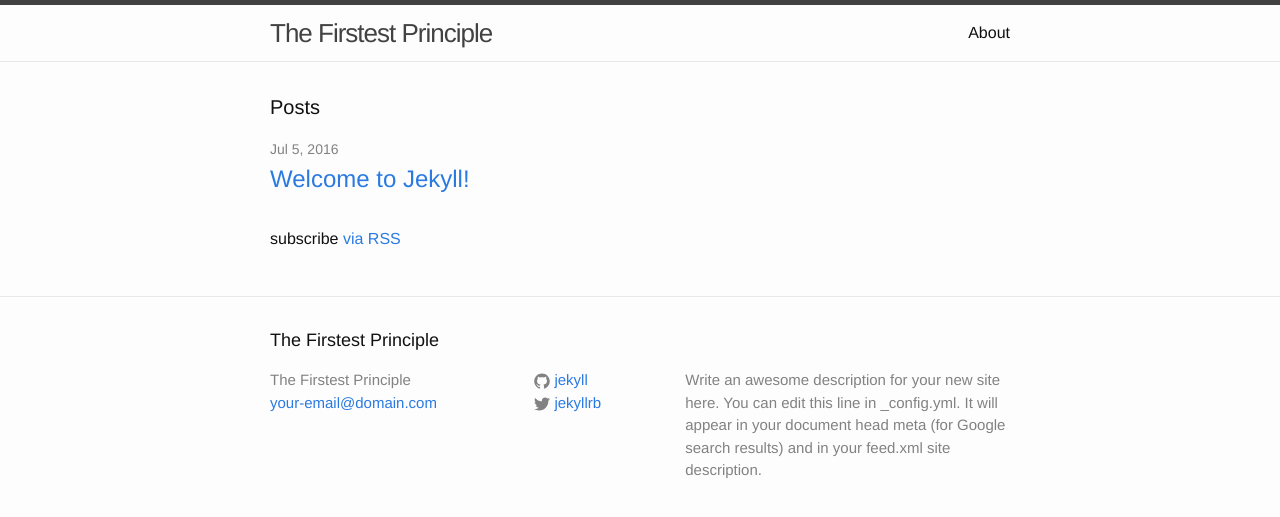
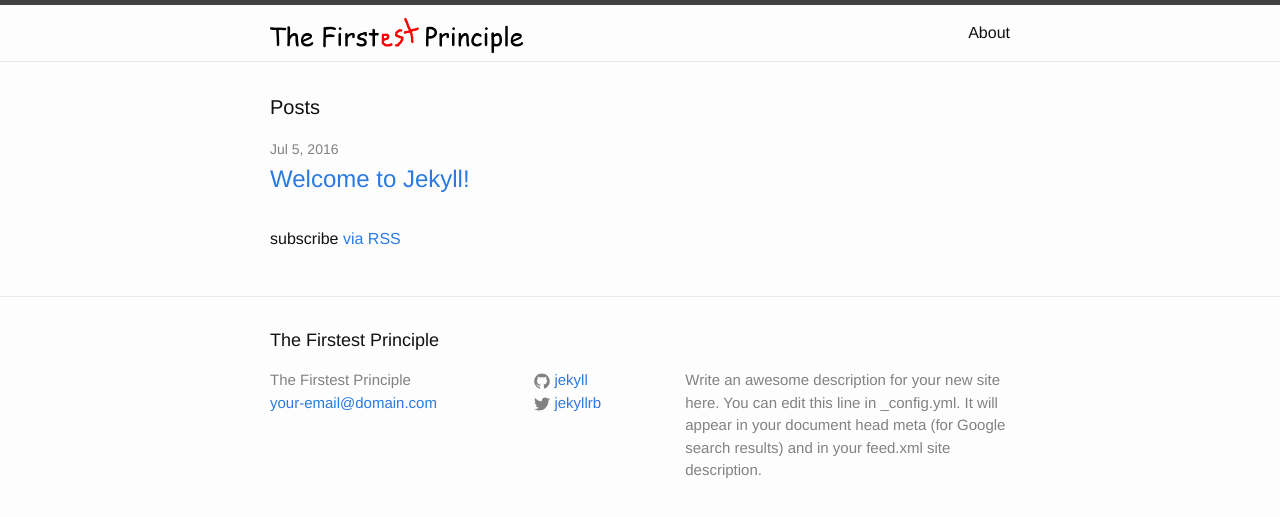
Before and after one commit to ad510/firstest-principle, a Jekyll site: the page built from index.html, in a window 1280 px wide. Shown: the top 517 px of the page. Built offline with Jekyll 4.4.1, drawn with Linux system fonts in a browser that asks for light colours.

Commit message:
title image

```diff
--- a/_includes/header.html
+++ b/_includes/header.html
@@ -2,7 +2,7 @@
 
   <div class="wrapper">
 
-    <a class="site-title" href="{{ site.baseurl }}/">{{ site.title }}</a>
+    <a class="site-title" href="{{ site.baseurl }}/"><img src="/title.png" alt="{{ site.title }}" style="width: 253px; height: 35px"/></a>
 
     <nav class="site-nav">
       <a href="#" class="menu-icon">
```
Also changed, not shown: title.png (added), 1 other file.
